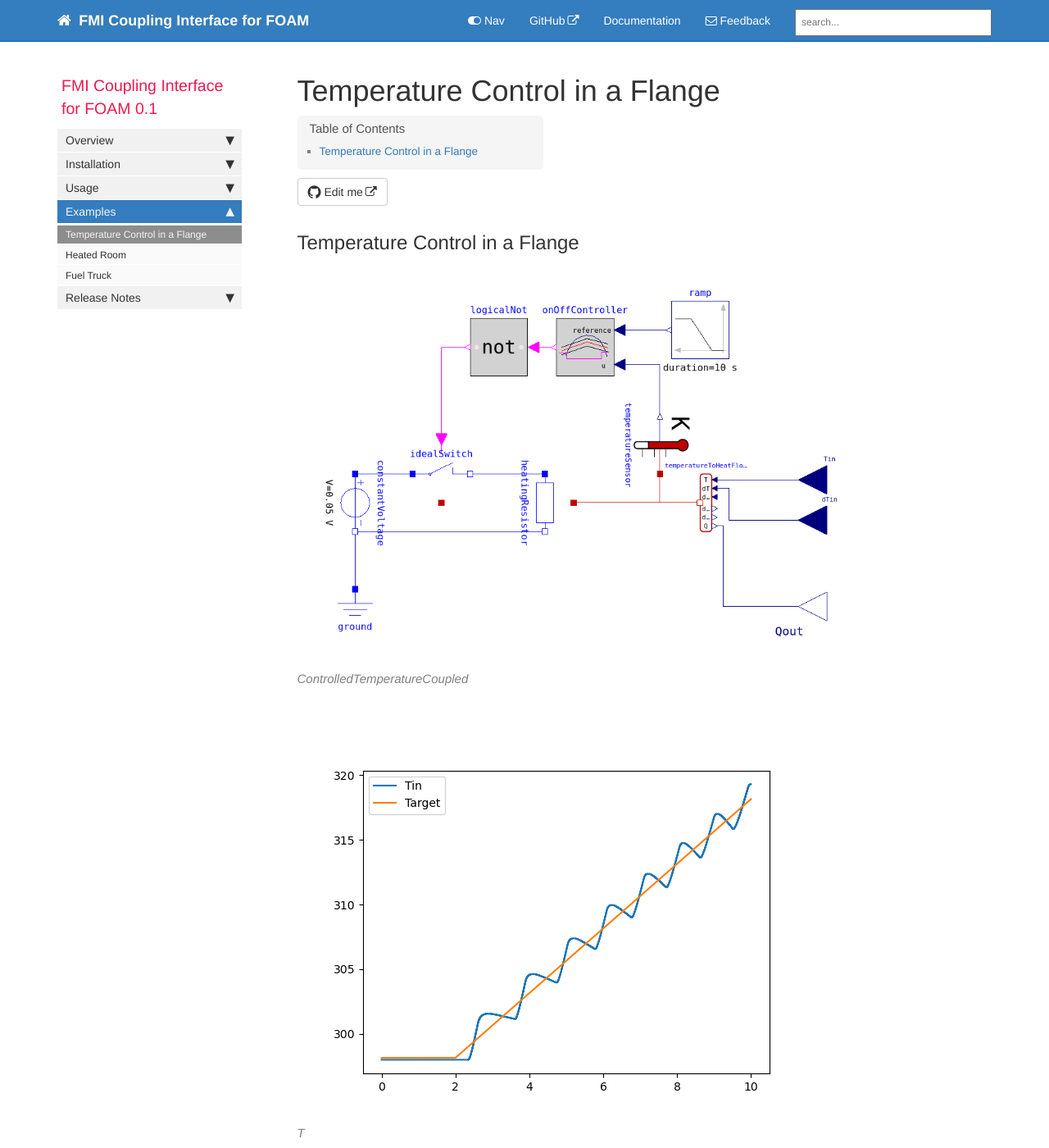
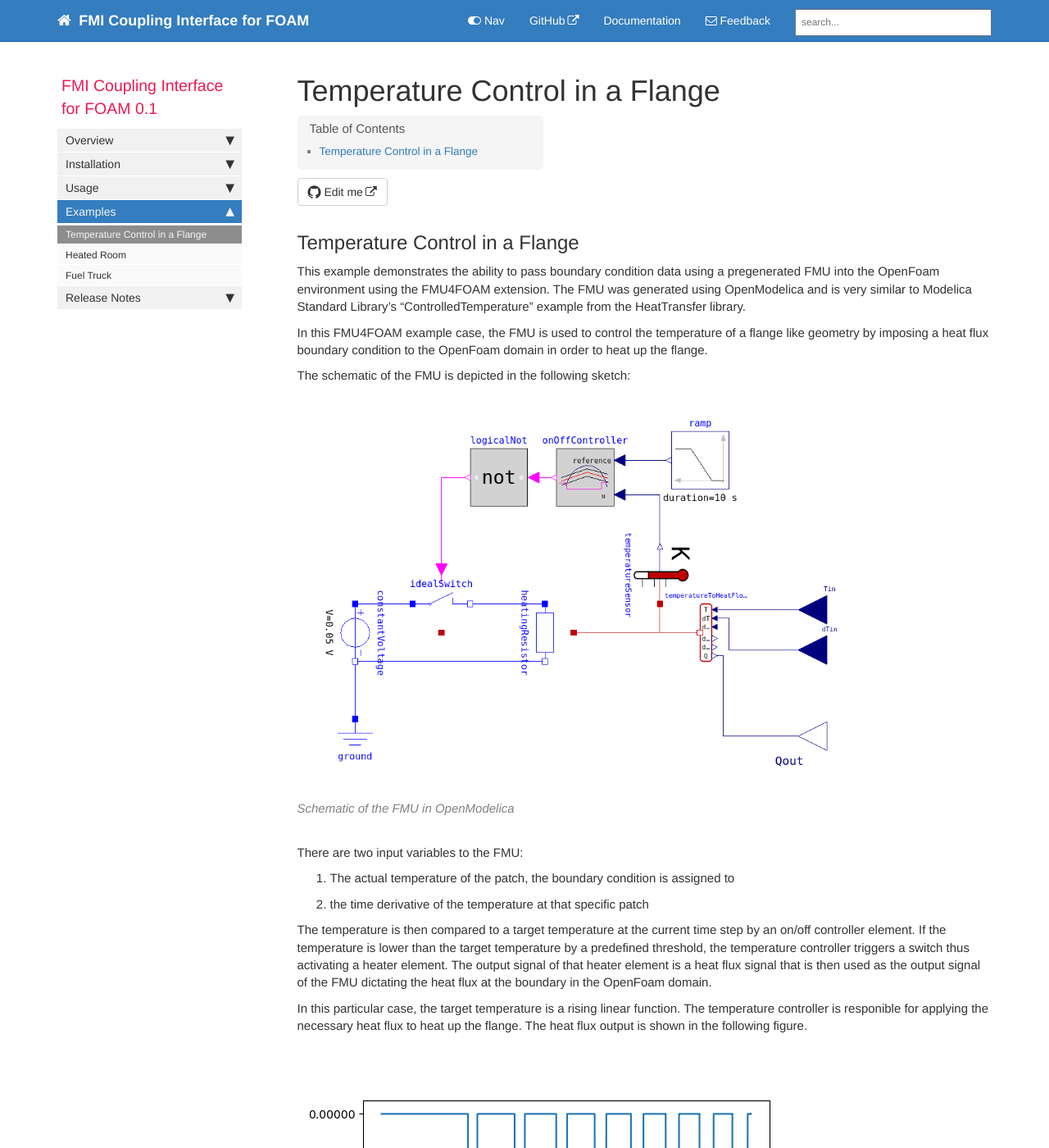
Before and after one commit to DLR-RY/FMU4FOAM, a Jekyll site: the page built from docs/pages/doc/doc_TempControlFlange.md, in a window 1280 px wide and 1400 px high. Shown: the whole window at 82% size. Built offline with Jekyll 4.4.1, drawn with Linux system fonts in a browser that asks for light colours; comment, search, counter and statistics services are not loaded; some of the changed text lies outside the part shown.

Commit message:
Added TempControlledFlange example documentation

```diff
--- a/docs/pages/doc/doc_TempControlFlange.md
+++ b/docs/pages/doc/doc_TempControlFlange.md
@@ -8,8 +8,29 @@ folder: doc
 
 ## Temperature Control in a Flange
 
+This example demonstrates the ability to pass boundary condition data using a pregenerated FMU into the OpenFoam environment using the FMU4FOAM extension. The FMU was generated using OpenModelica and is very similar to Modelica Standard Library's "ControlledTemperature" example from the HeatTransfer library.
 
+In this FMU4FOAM example case, the FMU is used to control the temperature of a flange like geometry by imposing a heat flux boundary condition to the OpenFoam domain in order to heat up the flange.
 
-{% include image.html file="TempControlFlange/ControlledTemperatureCoupled.png"  alt="ControlledTemperatureCoupled" caption="ControlledTemperatureCoupled" %}
-{% include image.html file="TempControlFlange/T.png"  alt="T" caption="T" %}
-{% include image.html file="TempControlFlange/Q.png"  alt="Q" caption="Q" %}
+The schematic of the FMU is depicted in the following sketch:
+
+{% include image.html file="TempControlFlange/ControlledTemperatureCoupled.png"  alt="Schematic of the FMU in OpenModelica" caption="Schematic of the FMU in OpenModelica" %}
+
+There are two input variables to the FMU:
+
+1. The actual temperature of the patch, the boundary condition is assigned to
+2. the time derivative of the temperature at that specific patch
+
+The temperature is then compared to a target temperature at the current time step by an on/off controller element. If the temperature is lower than the target temperature by a predefined threshold, the temperature controller triggers a switch thus activating a heater element. The output signal of that heater element is a heat flux signal that is then used as the output signal of the FMU dictating the heat flux at the boundary in the OpenFoam domain.
+
+In this particular case, the target temperature is a rising linear function. The temperature controller is responible for applying the necessary heat flux to heat up the flange. The heat flux output is shown in the following figure.
+
+{% include image.html file="TempControlFlange/Q.png"  alt="Output heat flux Q" caption="Output heat flux Q" %}
+
+By applying the heat flux from the previous plot to the patch of the OpenFoam domain, the temperature of the flange follows the target function in a saw tooth pattern as expected using an on/off controller with build-in hysteresis.
+
+{% include image.html file="TempControlFlange/T.png"  alt="Input and target temperature" caption="Input and target temperature" %}
+
+An animation of the surface temperature is shown here:
+
+{% include image.html file="TempControlFlange/TemperatureControlledFlange.gif"  alt="Input and target temperature" caption="Input and target temperature" %}
```
Also changed, not shown: docs/images/TempControlFlange/TemperatureControlledFlange.gif (added).
